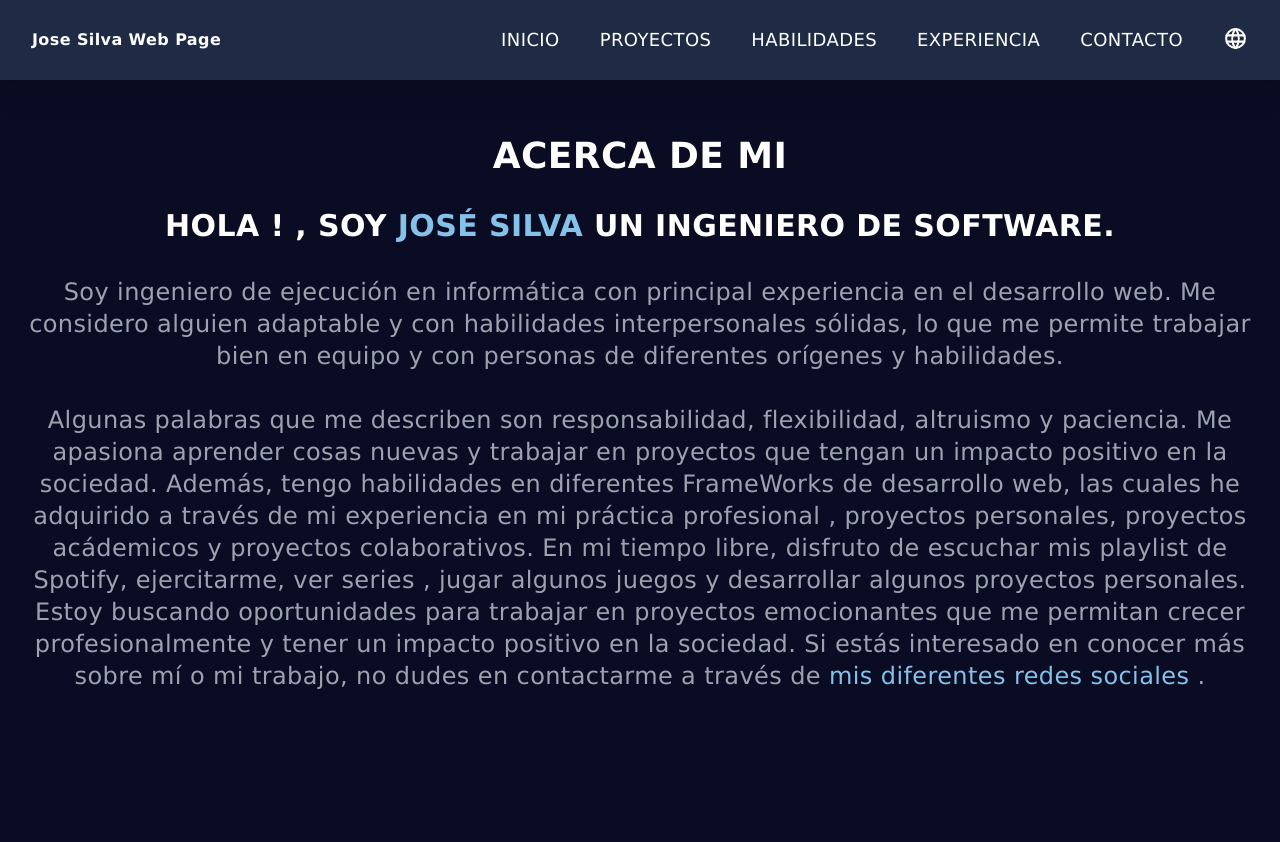
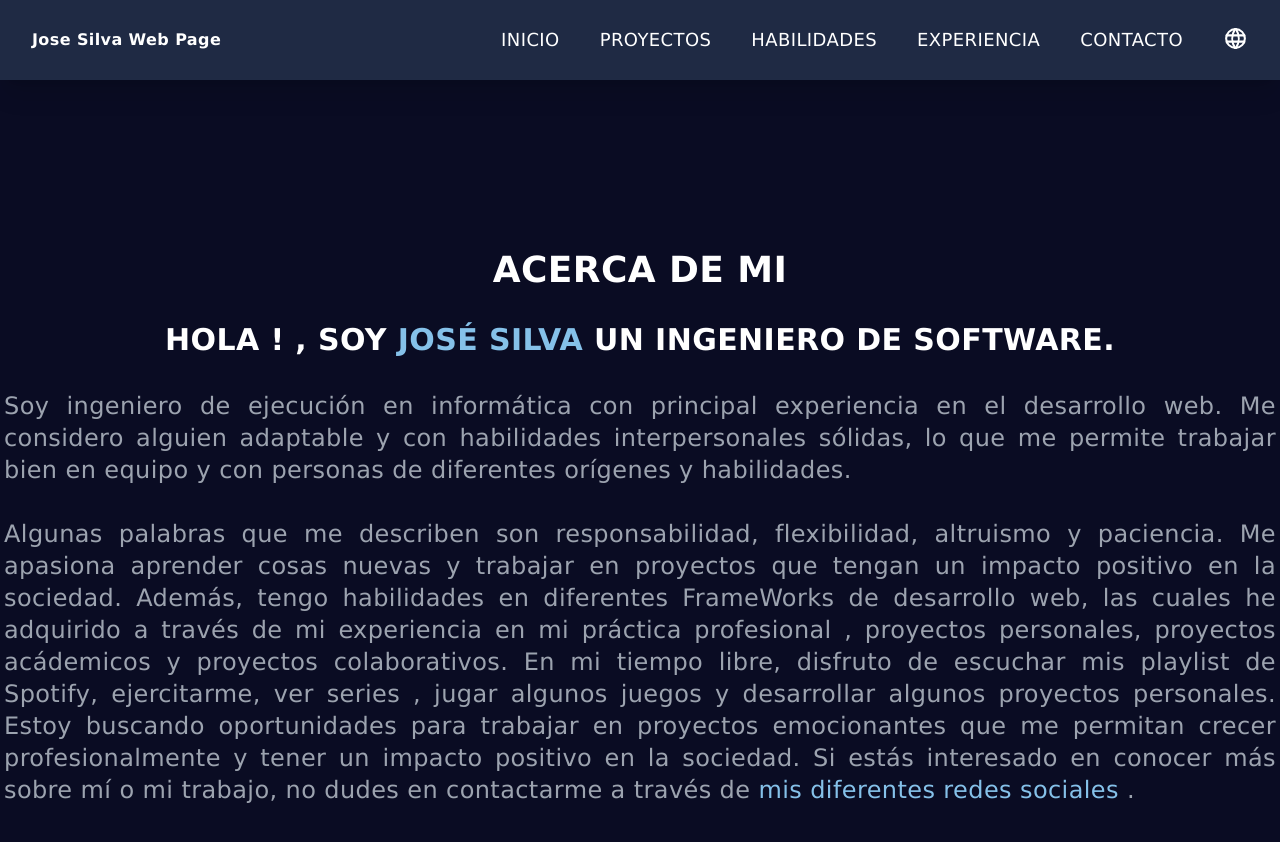
Before and after one commit to ShindouAstrea/portfolio-nextjs-version, a Next.js app: page / in a window 1280 px wide. Shown: the top 842 px of the page. Built offline with nearby package versions, Linux system fonts and the light colour scheme.

Commit message:
Update Main.component.tsx
justyfy

```diff
--- a/src/components/Main.component.tsx
+++ b/src/components/Main.component.tsx
@@ -7,19 +7,19 @@ export default  function Main(){
     }
     return(
         <div  className=' w-full lg:h-screen p-2 ' onContextMenu={handlerContext}>
-            <div className='max-w-[1240px] mx-auto flex flex-col justify-stretch h-full mt-[8rem] text-center'>
-                <div className='flex flex-col text-center items-center alig gap-8'>
+            <div className='max-w-[1240px] mx-auto flex flex-col justify-center h-full mt-[8rem] text-justify'>
+                <div className='flex flex-col text-justify items-center alig gap-8'>
                     <h1 className=' text-white text-4xl font-bold uppercase text-center min-[300px]:w-[20rem] px-2'>Acerca de mi</h1>
 
 
                     <h2 className='text-white text-3xl text-center justify-center items-center uppercase '> Hola !  , soy <span id ="nombre"className='text-[#85c1e9] uppercase'>José Silva </span>un Ingeniero de Software.</h2>
-                    <p className="text-center justify-center text-gray-400 text-2xl lg:w-[80rem] px-1 ">
+                    <p className="text-justify justify-center text-gray-400 text-2xl lg:w-[80rem] px-1 ">
                         Soy ingeniero de ejecución en informática con principal experiencia en el desarrollo web.
                         Me considero alguien adaptable y con habilidades interpersonales sólidas, lo que me permite trabajar bien en equipo y con personas de diferentes
                         orígenes y habilidades.
 
                         </p>
-                        <p className="text-center justify-center text-gray-400 text-2xl lg:w-[80rem] px-1 ">
+                        <p className="text-justify justify-center text-gray-400 text-2xl lg:w-[80rem] px-1 ">
                         Algunas palabras que me describen son responsabilidad, flexibilidad, altruismo y paciencia.
                         Me apasiona aprender cosas nuevas y trabajar en proyectos que tengan un impacto positivo en la sociedad.
                         Además, tengo habilidades en diferentes FrameWorks de desarrollo web, las cuales he adquirido a través de mi experiencia en  mi práctica profesional , proyectos personales, proyectos acádemicos y proyectos colaborativos. En mi tiempo libre, disfruto de escuchar mis playlist de Spotify, ejercitarme, ver series , jugar algunos juegos y desarrollar algunos proyectos personales.
```
